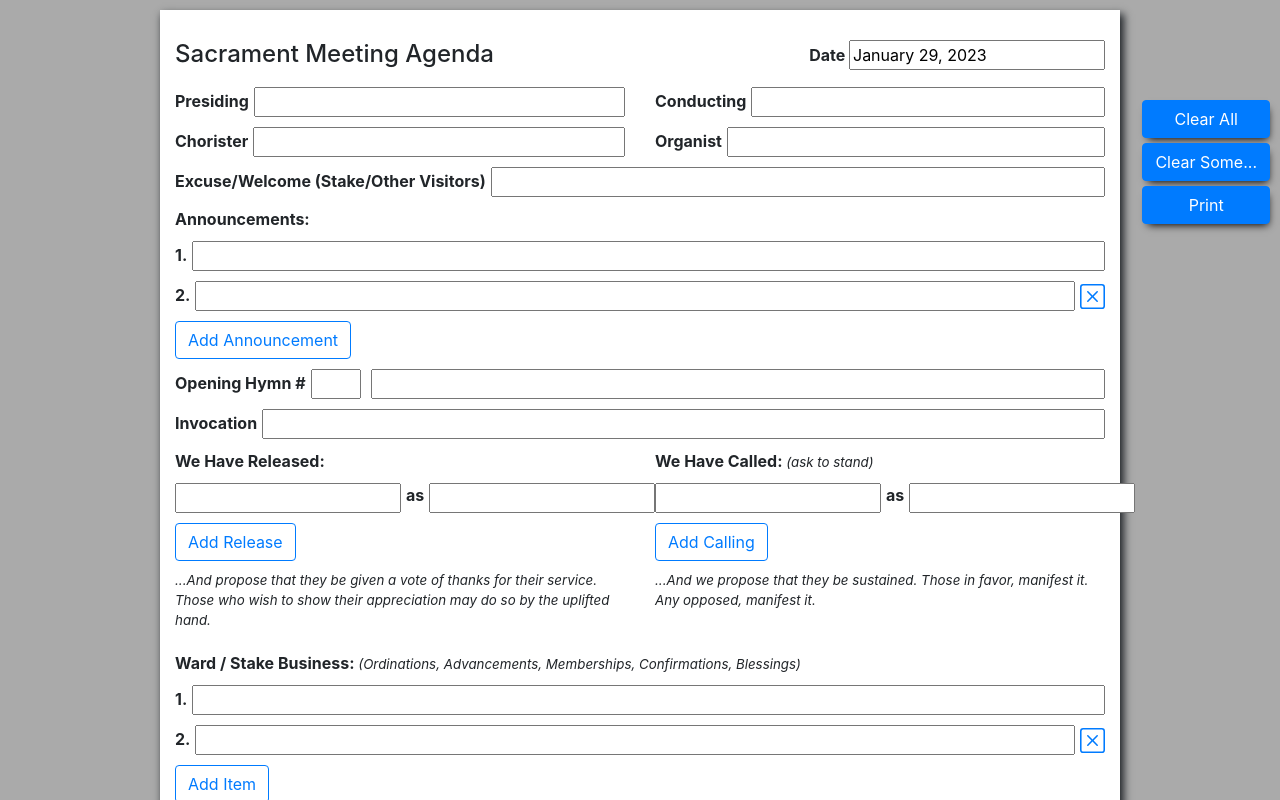
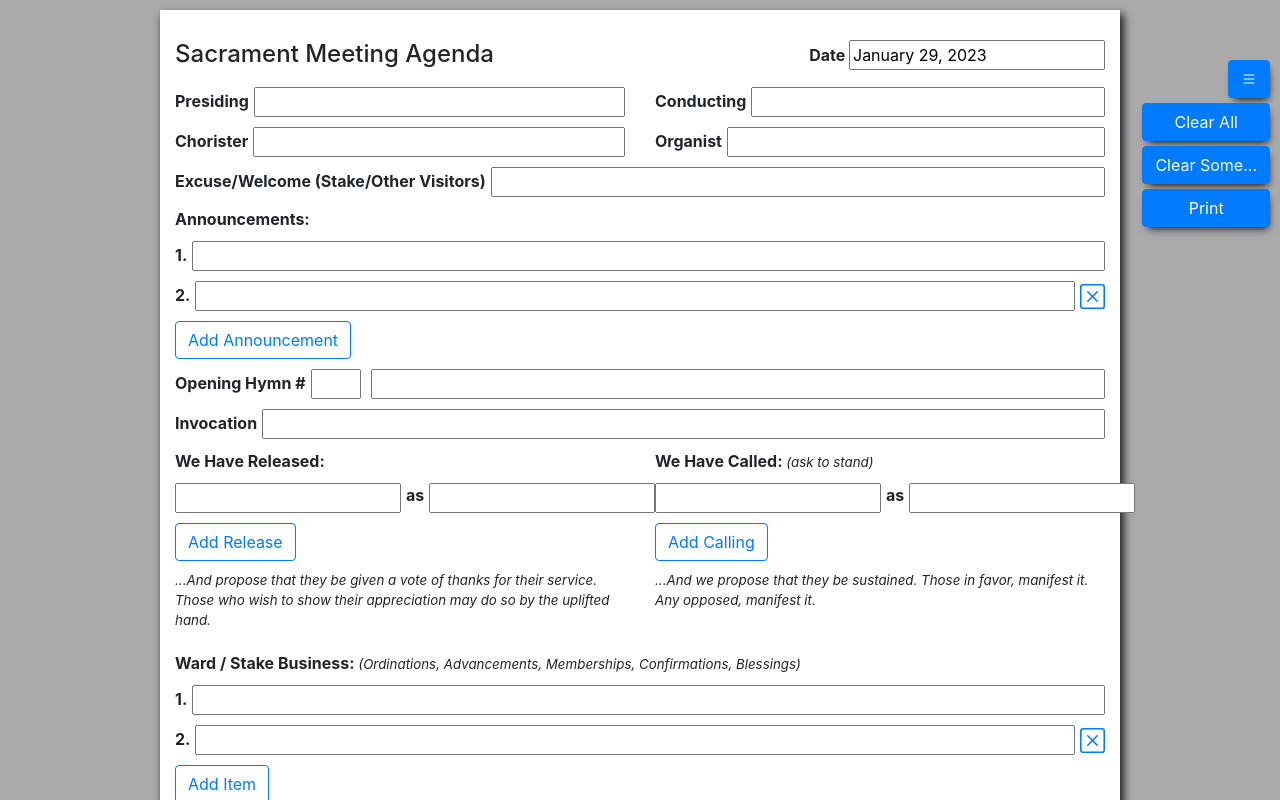
Before and after one commit to arnell/sacrament-meeting-agenda, a React (Create React App) app: page / in a window 1280 px wide. Shown: the top 800 px of the page. Built offline with nearby package versions, Linux system fonts and the light colour scheme; the HTML template or start-up script is replaced by a standard one.

Commit message:
Toolbar improvements Add toolbar button to hide/show other toolbar buttons. Auto-hide the toolbar buttons when they would cover content.

```diff
--- a/package.json
+++ b/package.json
@@ -1,6 +1,6 @@
 {
   "name": "sacrament-meeting-agenda",
-  "version": "0.2.2",
+  "version": "0.2.3",
   "homepage": "https://arnell.github.io/sacrament-meeting-agenda",
   "private": true,
   "dependencies": {
--- a/src/Toolbar.js
+++ b/src/Toolbar.js
@@ -1,4 +1,4 @@
-import React from 'react';
+import React, { useEffect, useState } from 'react';
 import styled from 'styled-components';
 import { useFormikContext } from 'formik';
 
@@ -7,7 +7,7 @@ import ClearModal from './ClearModal';
 
 const UtilsDiv = styled.div`
   position: fixed;
-  top: 100px;
+  top: 60px;
   right: 0;
   z-index: 10;
   display: flex;
@@ -28,12 +28,18 @@ const StyledButton = styled.button`
   box-shadow: 2px 5px 8px -4px black;
 `;
 
-const onPrintClick = () => {
-  window.print();
-};
+const MenuButton = styled(StyledButton)`
+  align-self: end;
+  i {
+    margin-right: unset;
+  }
+`;
+
+const shouldDefaultToToolbarOpen = () => window.innerWidth > 1250;
 
 const Toolbar = () => {
   const { values, resetForm } = useFormikContext();
+  const [showButtons, setShowButtons] = useState(shouldDefaultToToolbarOpen());
   const onPermalinkClick = () => {
     const urlQuery = Object.entries(values).reduce(
       (prev, current) =>
@@ -41,11 +47,36 @@ const Toolbar = () => {
       ''
     );
     window.location = `?${urlQuery.substring(1)}`;
+    setShowButtons(shouldDefaultToToolbarOpen());
   };
+
+  const onPrintClick = () => {
+    window.print();
+    setShowButtons(shouldDefaultToToolbarOpen());
+  };
+
+  const handleResizeWindowEvent = () => {
+    setShowButtons(shouldDefaultToToolbarOpen());
+  };
+
+  useEffect(() => {
+    window.addEventListener('resize', handleResizeWindowEvent);
+    return () => window.removeEventListener('resize', handleResizeWindowEvent);
+  });
 
   return (
     <>
       <UtilsDiv className="no-print">
+        <MenuButton
+          className="btn btn-primary"
+          onClick={() => {
+            setShowButtons(!showButtons);
+          }}
+        >
+          <i className="bi bi-list" />
+        </MenuButton>
+        {showButtons && (
+          <>
             <StyledButton
               type="button"
               className="btn btn-primary"
@@ -58,6 +89,7 @@ const Toolbar = () => {
                   }
                 });
                 resetForm({ values: { ...newValues, ...getInitialFields() } });
+                setShowButtons(shouldDefaultToToolbarOpen());
               }}
             >
               Clear All
@@ -67,6 +99,7 @@ const Toolbar = () => {
               className="btn btn-primary"
               data-toggle="modal"
               data-target="#clearSomeModal"
+              onClick={() => setShowButtons(shouldDefaultToToolbarOpen())}
             >
               Clear Some...
             </StyledButton>
@@ -84,6 +117,8 @@ const Toolbar = () => {
             >
               Print
             </StyledButton>
+          </>
+        )}
       </UtilsDiv>
       <ClearModal />
     </>
```
Lines whose indentation alone changed are shown as unchanged.
